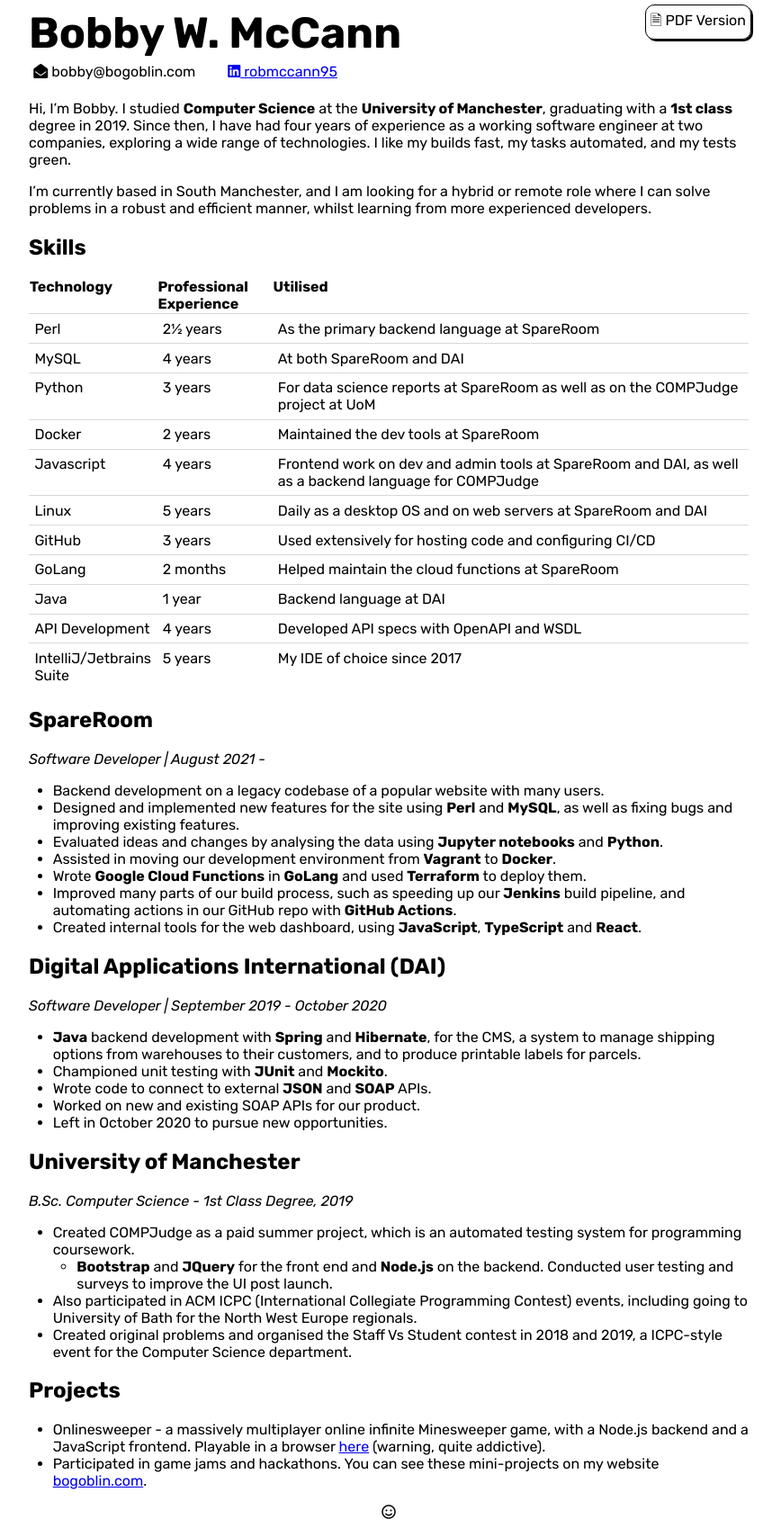
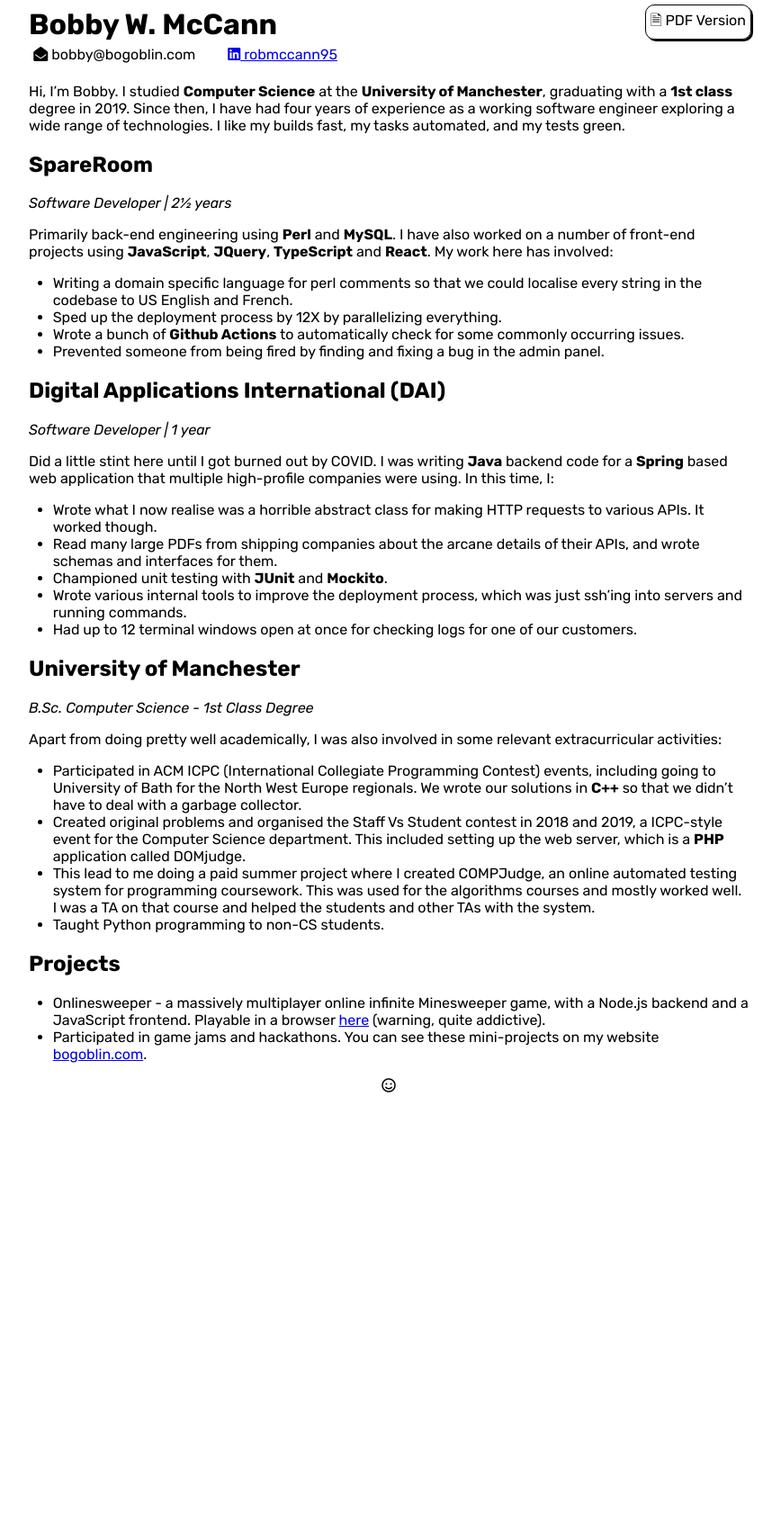
Before and after one commit to bogoblin/bobbyweb, a Jekyll site: the page cv/index.html, which Jekyll copies as it is, in a window 1280 px wide. Shown: the whole page at 90% size, without its empty margins (208-1076 px from the left). Built offline with Jekyll 4.4.1, drawn with Linux system fonts in a browser that asks for light colours; nearby versions of some CDN libraries; after the commit the page ends 1224 px from its top, so only the background shows below that.

```diff
--- a/calendar/index.html
+++ b/calendar/index.html
@@ -54,7 +54,7 @@
     }
 </style>
 <body>
-<h1>Bobby's 2023 Calendar</h1>
+<h1>Bobby's 2024 Calendar</h1>
 <p>Months are fucking dog shit honestly. This is my new calendar which I will
     use henceforthward. </p>
 <p>Monday is 1, Tuesday is 2, andsoforthonwards.</p>
@@ -72,7 +72,7 @@
 </table>
 <script>
     const calendar = document.getElementById('calendar');
-    const weekZero = dayjs('2023-01-01').day(1);
+    const weekZero = dayjs('2024-01-01').day(1);
 
     for (let i=0; i<=52; i++) {
         const thisWeek = weekZero.add(i, 'week');
--- a/cv/index.html
+++ b/cv/index.html
@@ -47,112 +47,34 @@ a:hover.button {
             <a href="Bobby_W_McCann_CV.pdf" class="button noprint">🗎 PDF Version</a>
         </div>
     </div>
-    <div class="content"><p>Hi, I’m Bobby. I studied <strong>Computer Science</strong> at the <strong>University of Manchester</strong>, graduating with a <strong>1st class</strong> degree in 2019. Since then, I have had four years of experience as a working software engineer at two companies, exploring a wide range of technologies. I like my builds fast, my tasks automated, and my tests green.</p>
-<p>I’m currently based in South Manchester, and I am looking for a hybrid or remote role where I can solve problems in a robust and efficient manner, whilst learning from more experienced developers.</p>
-<h2 id="skills">Skills</h2>
-<table>
-<colgroup>
-<col style="width: 16%" />
-<col style="width: 16%" />
-<col style="width: 67%" />
-</colgroup>
-<thead>
-<tr class="header">
-<th>Technology</th>
-<th>Professional Experience</th>
-<th>Utilised</th>
-</tr>
-</thead>
-<tbody>
-<tr class="odd">
-<td>Perl</td>
-<td>2½ years</td>
-<td>As the primary backend language at SpareRoom</td>
-</tr>
-<tr class="even">
-<td>MySQL</td>
-<td>4 years</td>
-<td>At both SpareRoom and DAI</td>
-</tr>
-<tr class="odd">
-<td>Python</td>
-<td>3 years</td>
-<td>For data science reports at SpareRoom as well as on the COMPJudge project at UoM</td>
-</tr>
-<tr class="even">
-<td>Docker</td>
-<td>2 years</td>
-<td>Maintained the dev tools at SpareRoom</td>
-</tr>
-<tr class="odd">
-<td>Javascript</td>
-<td>4 years</td>
-<td>Frontend work on dev and admin tools at SpareRoom and DAI, as well as a backend language for COMPJudge</td>
-</tr>
-<tr class="even">
-<td>Linux</td>
-<td>5 years</td>
-<td>Daily as a desktop OS and on web servers at SpareRoom and DAI</td>
-</tr>
-<tr class="odd">
-<td>GitHub</td>
-<td>3 years</td>
-<td>Used extensively for hosting code and configuring CI/CD</td>
-</tr>
-<tr class="even">
-<td>GoLang</td>
-<td>2 months</td>
-<td>Helped maintain the cloud functions at SpareRoom</td>
-</tr>
-<tr class="odd">
-<td>Java</td>
-<td>1 year</td>
-<td>Backend language at DAI</td>
-</tr>
-<tr class="even">
-<td>API Development</td>
-<td>4 years</td>
-<td>Developed API specs with OpenAPI and WSDL</td>
-</tr>
-<tr class="odd">
-<td>IntelliJ/Jetbrains Suite</td>
-<td>5 years</td>
-<td>My IDE of choice since 2017</td>
-</tr>
-</tbody>
-</table>
-<div class="pagebreak">
-
-</div>
+    <div class="content"><p>Hi, I’m Bobby. I studied <strong>Computer Science</strong> at the <strong>University of Manchester</strong>, graduating with a <strong>1st class</strong> degree in 2019. Since then, I have had four years of experience as a working software engineer exploring a wide range of technologies. I like my builds fast, my tasks automated, and my tests green.</p>
 <h2 id="spareroom">SpareRoom</h2>
-<p><em>Software Developer | August 2021 - </em></p>
+<p><em>Software Developer | 2½ years</em></p>
+<p>Primarily back-end engineering using <strong>Perl</strong> and <strong>MySQL</strong>. I have also worked on a number of front-end projects using <strong>JavaScript</strong>, <strong>JQuery</strong>, <strong>TypeScript</strong> and <strong>React</strong>. My work here has involved:</p>
 <ul>
-<li>Backend development on a legacy codebase of a popular website with many users.</li>
-<li>Designed and implemented new features for the site using <strong>Perl</strong> and <strong>MySQL</strong>, as well as fixing bugs and improving existing features.</li>
-<li>Evaluated ideas and changes by analysing the data using <strong>Jupyter notebooks</strong> and <strong>Python</strong>.</li>
-<li>Assisted in moving our development environment from <strong>Vagrant</strong> to <strong>Docker</strong>.</li>
-<li>Wrote <strong>Google Cloud Functions</strong> in <strong>GoLang</strong> and used <strong>Terraform</strong> to deploy them.</li>
-<li>Improved many parts of our build process, such as speeding up our <strong>Jenkins</strong> build pipeline, and automating actions in our GitHub repo with <strong>GitHub Actions</strong>.</li>
-<li>Created internal tools for the web dashboard, using <strong>JavaScript</strong>, <strong>TypeScript</strong> and <strong>React</strong>.</li>
+<li>Writing a domain specific language for perl comments so that we could localise every string in the codebase to US English and French.</li>
+<li>Sped up the deployment process by 12X by parallelizing everything.</li>
+<li>Wrote a bunch of <strong>Github Actions</strong> to automatically check for some commonly occurring issues.</li>
+<li>Prevented someone from being fired by finding and fixing a bug in the admin panel.</li>
 </ul>
 <h2 id="digital-applications-international-dai">Digital Applications International (DAI)</h2>
-<p><em>Software Developer | September 2019 - October 2020</em></p>
+<p><em>Software Developer | 1 year</em></p>
+<p>Did a little stint here until I got burned out by COVID. I was writing <strong>Java</strong> backend code for a <strong>Spring</strong> based web application that multiple high-profile companies were using. In this time, I:</p>
 <ul>
-<li><strong>Java</strong> backend development with <strong>Spring</strong> and <strong>Hibernate</strong>, for the CMS, a system to manage shipping options from warehouses to their customers, and to produce printable labels for parcels.</li>
+<li>Wrote what I now realise was a horrible abstract class for making HTTP requests to various APIs. It worked though.</li>
+<li>Read many large PDFs from shipping companies about the arcane details of their APIs, and wrote schemas and interfaces for them.</li>
 <li>Championed unit testing with <strong>JUnit</strong> and <strong>Mockito</strong>.</li>
-<li>Wrote code to connect to external <strong>JSON</strong> and <strong>SOAP</strong> APIs.</li>
-<li>Worked on new and existing SOAP APIs for our product.</li>
-<li>Left in October 2020 to pursue new opportunities.</li>
+<li>Wrote various internal tools to improve the deployment process, which was just ssh’ing into servers and running commands.</li>
+<li>Had up to 12 terminal windows open at once for checking logs for one of our customers.</li>
 </ul>
 <h2 id="university-of-manchester">University of Manchester</h2>
-<p><em>B.Sc. Computer Science - 1st Class Degree, 2019</em></p>
+<p><em>B.Sc. Computer Science - 1st Class Degree</em></p>
+<p>Apart from doing pretty well academically, I was also involved in some relevant extracurricular activities:</p>
 <ul>
-<li>Created COMPJudge as a paid summer project, which is an automated testing system for programming coursework.
-<ul>
-<li><strong>Bootstrap</strong> and <strong>JQuery</strong> for the front end and <strong>Node.js</strong> on the backend. Conducted user testing and surveys to improve the UI post launch.</li>
-</ul></li>
-<li>Also participated in ACM ICPC (International Collegiate Programming Contest) events, including going to University of Bath for the North West Europe regionals.</li>
-<li>Created original problems and organised the Staff Vs Student contest in 2018 and 2019, a ICPC-style event for the Computer Science department.</li>
+<li>Participated in ACM ICPC (International Collegiate Programming Contest) events, including going to University of Bath for the North West Europe regionals. We wrote our solutions in <strong>C++</strong> so that we didn’t have to deal with a garbage collector.</li>
+<li>Created original problems and organised the Staff Vs Student contest in 2018 and 2019, a ICPC-style event for the Computer Science department. This included setting up the web server, which is a <strong>PHP</strong> application called DOMjudge.</li>
+<li>This lead to me doing a paid summer project where I created COMPJudge, an online automated testing system for programming coursework. This was used for the algorithms courses and mostly worked well. I was a TA on that course and helped the students and other TAs with the system.</li>
+<li>Taught Python programming to non-CS students.</li>
 </ul>
 <h2 id="projects">Projects</h2>
 <ul>
--- a/cv/style.css
+++ b/cv/style.css
@@ -31,7 +31,7 @@ div.section {
 }
 
 h1 {
-    font-size: 300%;
+    font-size: 200%;
     margin: 0;
     display: block;
 }
@@ -76,10 +76,11 @@ td {
 }
 
 @page {
-    margin-top: 0.5cm;
+    margin-top: 1.5cm;
+    margin-bottom: auto;
 }
 @page:first {
-    margin-top: 2.5cm;
+    /*margin-top: 2.5cm;*/
 }
 
 @media print {
@@ -91,7 +92,7 @@ td {
     }
 
     body {
-        font-size: 12pt;
+        font-size: 10pt;
         margin: 0;
         max-width: none;
         padding: 0;
```
Also changed, not shown: _layouts/home.html (+0 -21 lines), _posts/2019-04-2-Garfield-Extension.md (+1 -1 lines), _posts/2022-08-04-Syncdancer.md (added, +10 -0 lines), cv/cv.md (+24 -42 lines), 2 other files.
